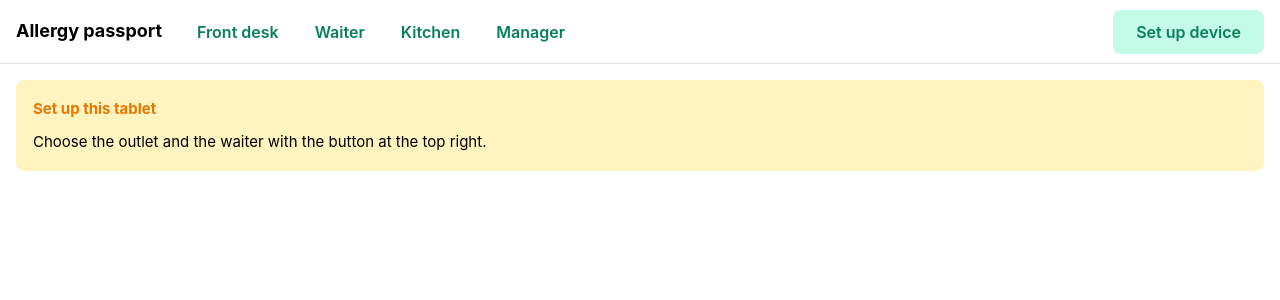
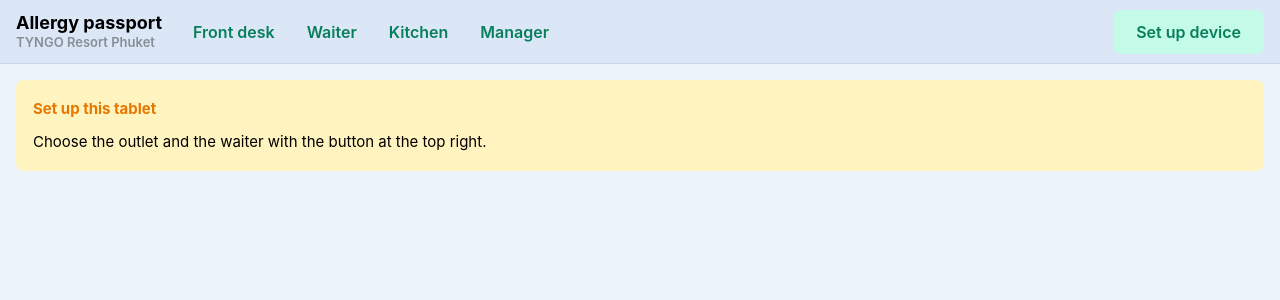
Before and after one commit to ErlanArtykbaev/hackaton-team4, a React (Vite) app in the folder frontend/: page /staff/waiter in a window 1280 px wide. Shown: the top 300 px of the page. Built offline with nearby package versions, Linux system fonts and the light colour scheme; no server answers; what openapi-fetch would draw is missing.

Commit message:
feat(fe): show the hotel name, tint the page and enlarge allergen icons
White cards and buttons blended into the white page; a light blue page
and a darker header separate them. Larger icons make allergens easier
to spot, and the "PMS:" label in the arrivals list added nothing.

```diff
--- a/frontend/src/App.tsx
+++ b/frontend/src/App.tsx
@@ -1,4 +1,4 @@
-import { AppShell, Button, Group, Title } from '@mantine/core'
+import { AppShell, Button, Group, Stack, Text, Title } from '@mantine/core'
 import { useDisclosure } from '@mantine/hooks'
 import { NavLink, Navigate, Route, Routes } from 'react-router'
 import { FrontDeskPage } from './features/front-desk/pages/FrontDeskPage'
@@ -27,9 +27,14 @@ export function App() {
       <AppShell.Header>
         <Group h="100%" px="md" justify="space-between" wrap="nowrap">
           <Group gap="xs" wrap="nowrap">
-            <Title order={4} mr="sm" style={{ whiteSpace: 'nowrap' }}>
-              Allergy passport
-            </Title>
+            <Stack gap={0} mr="xs" style={{ whiteSpace: 'nowrap' }}>
+              <Title order={4} lh={1.2} textWrap="nowrap">
+                Allergy passport
+              </Title>
+              <Text size="xs" c="dimmed" fw={600} data-testid="hotel-name">
+                TYNGO Resort Phuket
+              </Text>
+            </Stack>
             {STAFF_ROUTES.map((route) => (
               <Button
                 key={route.path}
@@ -37,14 +42,22 @@ export function App() {
                 to={route.path}
                 variant="subtle"
                 size="md"
-                px="sm"
+                px="xs"
                 data-testid={route.testId}
               >
                 {route.label}
               </Button>
             ))}
           </Group>
-          <Button variant="light" size="md" onClick={setup.open} data-testid="device-setup-open">
+          <Button
+            variant="light"
+            size="md"
+            maw={190}
+            styles={{ label: { overflow: 'hidden', textOverflow: 'ellipsis' } }}
+            title={deviceLabel}
+            onClick={setup.open}
+            data-testid="device-setup-open"
+          >
             {deviceLabel}
           </Button>
         </Group>
--- a/frontend/src/features/front-desk/components/ArrivalsPanel.tsx
+++ b/frontend/src/features/front-desk/components/ArrivalsPanel.tsx
@@ -107,9 +107,6 @@ function ReservationRow({
         </Group>
         {(r.pmsAllergens?.length ?? 0) > 0 && (
           <Group gap={6} mt={6}>
-            <Text size="xs" c="dimmed">
-              PMS:
-            </Text>
             <AllergenChips allergens={r.pmsAllergens ?? []} size="xs" />
           </Group>
         )}
--- a/frontend/src/shared/AllergenMarks.tsx
+++ b/frontend/src/shared/AllergenMarks.tsx
@@ -33,7 +33,13 @@ export function AllergenChip({
       size={size}
       color={mark?.color ?? 'gray'}
       variant={mark?.variant ?? 'outline'}
-      leftSection={<span aria-hidden>{meta.icon}</span>}
+      leftSection={
+        <span aria-hidden style={{ fontSize: '1.6em', lineHeight: 1 }}>
+          {meta.icon}
+        </span>
+      }
+      h="auto"
+      py={3}
       tt="none"
       data-testid={testId ?? `allergen-${allergen}`}
       data-allergen={allergen}
--- a/frontend/src/shared/touch.css
+++ b/frontend/src/shared/touch.css
@@ -1,4 +1,16 @@
-/* Touch behaviour for the staff tablets. */
+/* Touch behaviour and page surfaces for the staff tablets. */
+
+/* A light blue page so white cards and buttons stand out; the header one step darker.
+   Cards keep --mantine-color-body (white). */
+body,
+.mantine-AppShell-main {
+  background-color: #edf3fb;
+}
+
+.mantine-AppShell-header {
+  background-color: #dbe7f6;
+  border-bottom-color: #c5d6ec;
+}
 
 html {
   /* No double-tap zoom, so taps fire without the browser's delay. */
```
